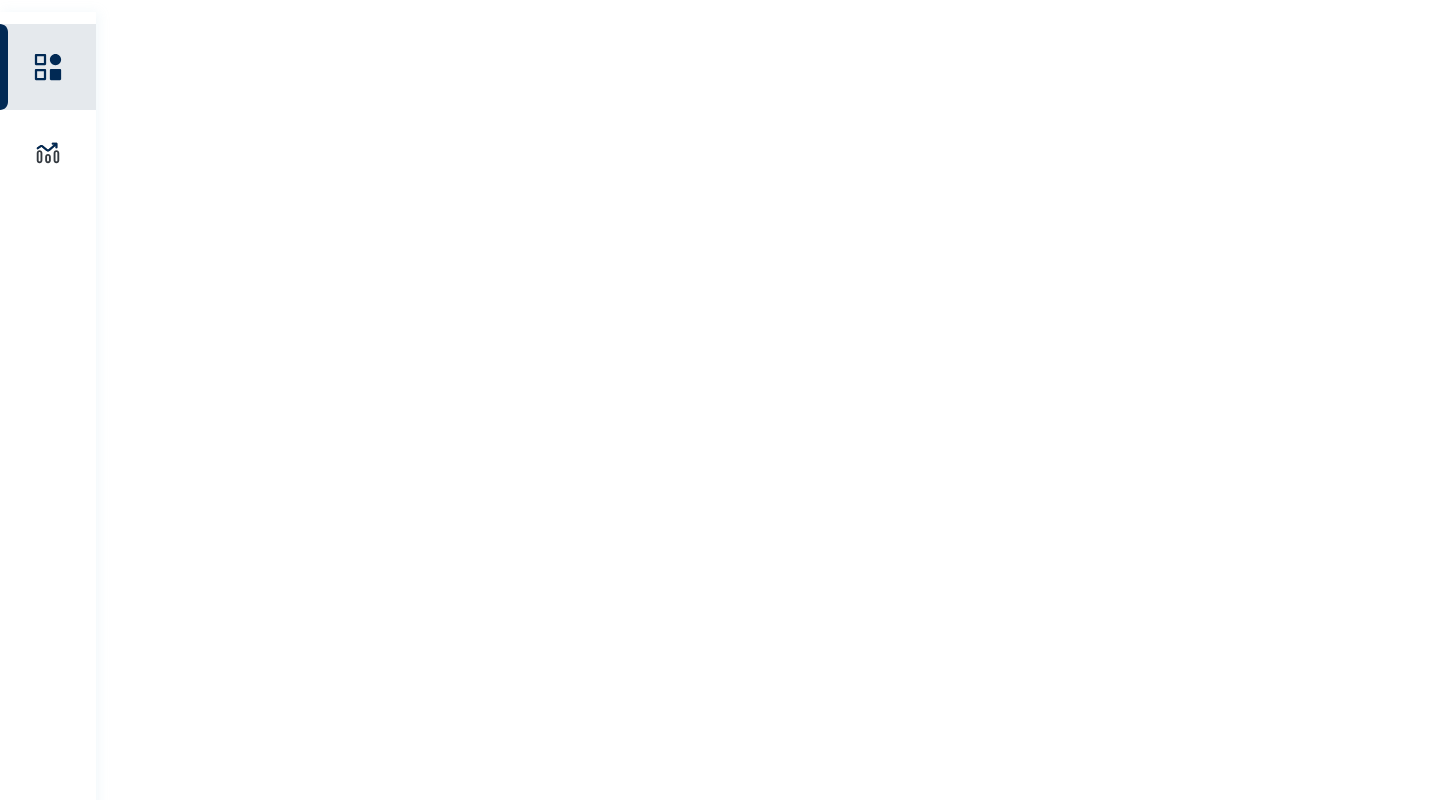
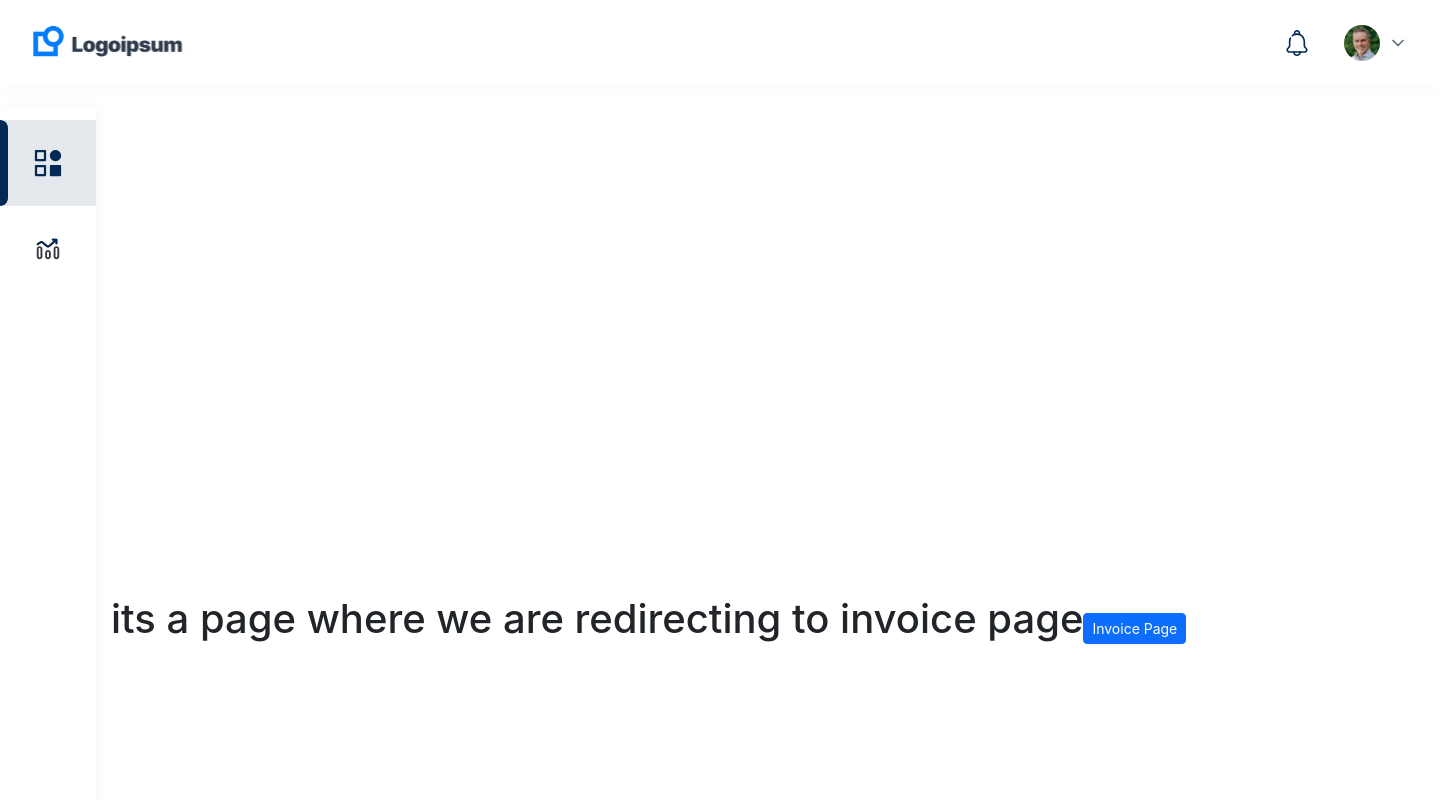
Before and after one commit to Ayushrajeffigo/Invoice-Page, a React (Create React App) app: page / in a window 1280 px wide. Shown: the top 800 px of the page, 1440 px wide, since content can reach past the window. Built offline with nearby package versions, Linux system fonts and the light colour scheme.

Commit message:
Added similar buttons everywhere

```diff
--- a/src/App.js
+++ b/src/App.js
@@ -4,7 +4,7 @@ import Invoice from './components/Invoice';
 import { BrowserRouter as Router, Route, Routes } from "react-router-dom";
 import View from './components/View';
 import FrontPage from './components/FrontPage';
-import Border from './components/Border';
+
 function App() {
   return (
     <>
@@ -13,7 +13,7 @@ function App() {
 
    <Router>
       <Routes>
-      <Route path="/" element={<Border/>}></Route>
+      <Route path="/" element={<FrontPage/>}></Route>
           <Route path="/invoice" element={<Invoice/>}></Route>
           <Route path="/View" element={<View/>}></Route>
 	    </Routes>
--- a/src/components/FrontPage.js
+++ b/src/components/FrontPage.js
@@ -1,17 +1,23 @@
 import React from 'react'
 import { Link } from 'react-router-dom'
 import Border from './Border';
+import Footer from './Footer';
+import UpperBorder from './UpperBorder';
 export default function FrontPage() {
   return (
 
 
     <div style={{display:"inline"}}>
-        <Footer/>
+
+        <UpperBorder/>
     <Border/>
-    <UpperBorder/>
-        <h1>its a page where we are redirecting to invoice page</h1>
+    <h1 style={{display:"inline"}}>its a page where we are redirecting to invoice page</h1>
       <button className="btn btn-primary btn-sm"><Link className="nav-link" to ="/invoice">Invoice Page</Link></button>
+      <Footer/>
     </div>
+
+
+
 
   )
 }
--- a/src/components/View.js
+++ b/src/components/View.js
@@ -1,6 +1,7 @@
 import React from 'react'
 import Border from './Border'
 import UpperBorder from './UpperBorder'
+import Footer from './Footer'
 
 export default function View() {
   return (
@@ -12,6 +13,7 @@ export default function View() {
 
         Invoice View
     </div>
+    <Footer/>
     </div>
   </>
 
```
